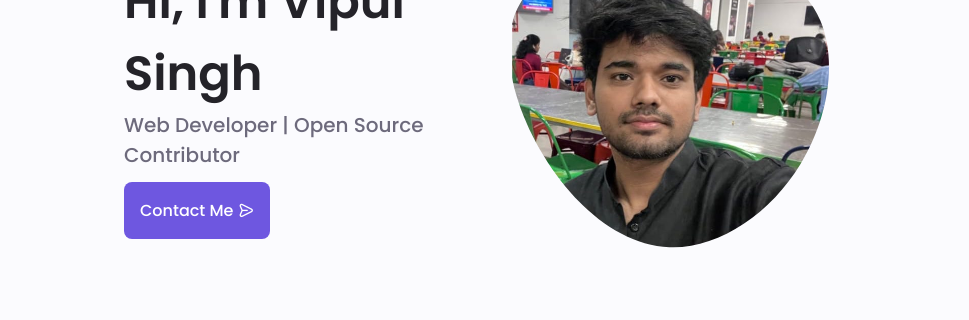
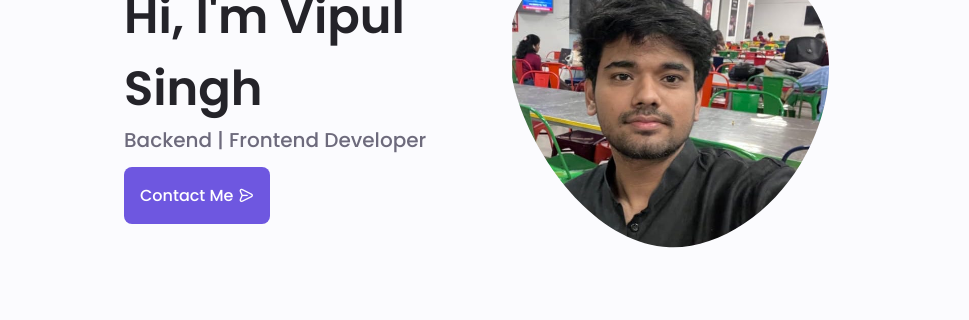
Before and after one commit to codesmasher007/portfolio, a plain HTML site: page index.html in a window 1280 px wide. Shown: the part 235-555 px from the top of the page, 184-1153 px from the left. Drawn offline with Linux system fonts and the light colour scheme.

Commit message:
third commit

```diff
--- a/index.html
+++ b/index.html
@@ -144,9 +144,7 @@
 
             <div class="home_data">
               <h1 class="home_title">Hi, I'm Vipul Singh</h1>
-              <h3 class="home_subtitle">
-                Web Developer | Open Source Contributor
-              </h3>
+              <h3 class="home_subtitle">Backend | Frontend Developer</h3>
 
               <!-- <p class="home_description">CTO at Sarvh | IIIT Gwalior'25</p> -->
               <a href="#contact" class="button button--flex">
```
